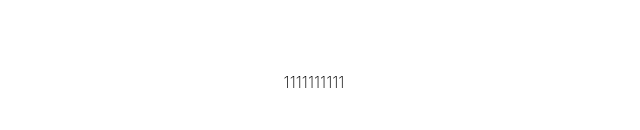
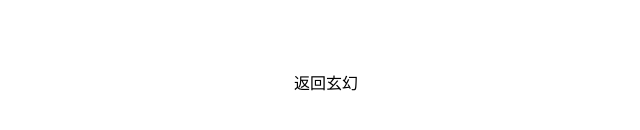
Before and after one commit to ly321/Zhuishushenqi-byVue, a Vue app in the folder zhuishushenqi-byVue/: page /#/list in a window 1280 px wide. Shown: the part 318-448 px from the top of the page, without its empty margins (326-966 px from the left). Built offline with nearby package versions, Linux system fonts and the light colour scheme; the HTML template or start-up script is replaced by a standard one.

Commit message:
暂停
因img url问题，暂停学习下webpack

```diff
--- /dev/null
+++ b/zhuishushenqi-byVue/src/components/Headertwo.vue
@@ -0,0 +1,25 @@
+<template>
+    <div class="headertwo">
+        <span>
+            <img src="../assets/leftarrow.png" alt="">
+            <p>返回</p>
+        </span>
+        <p>玄幻</p>
+    </div>
+</template>
+<script>
+export default {
+  name:'headertwo',
+  data(){
+      return{
+      }
+  }
+}
+</script>
+
+<style>
+img{
+    width: 16px;
+    height: 16px;
+}
+</style>
--- a/zhuishushenqi-byVue/src/pages/List.vue
+++ b/zhuishushenqi-byVue/src/pages/List.vue
@@ -1,15 +1,19 @@
 <template>
     <div class="list">
-        1111111111
+        <Headertwo></Headertwo>
     </div>
 </template>
 <script>
+import Headertwo from '../components/Headertwo'
 export default {
   name:'list',
   data(){
       return{
 
       }
+  },
+  components:{
+      Headertwo,
   }
 }
 </script>
```
Also changed, not shown: zhuishushenqi-byVue/src/assets/leftarrow.png (added).
